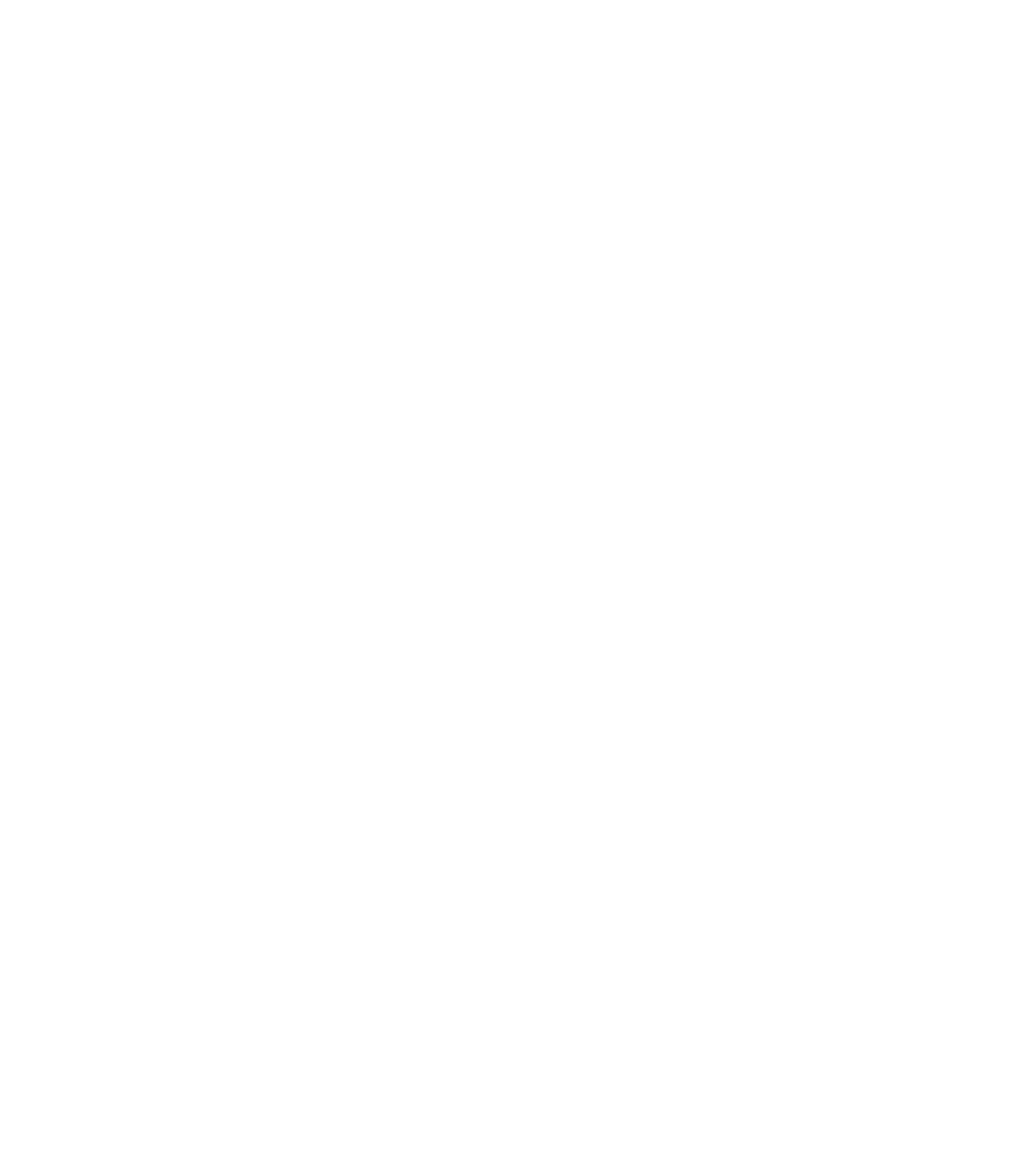
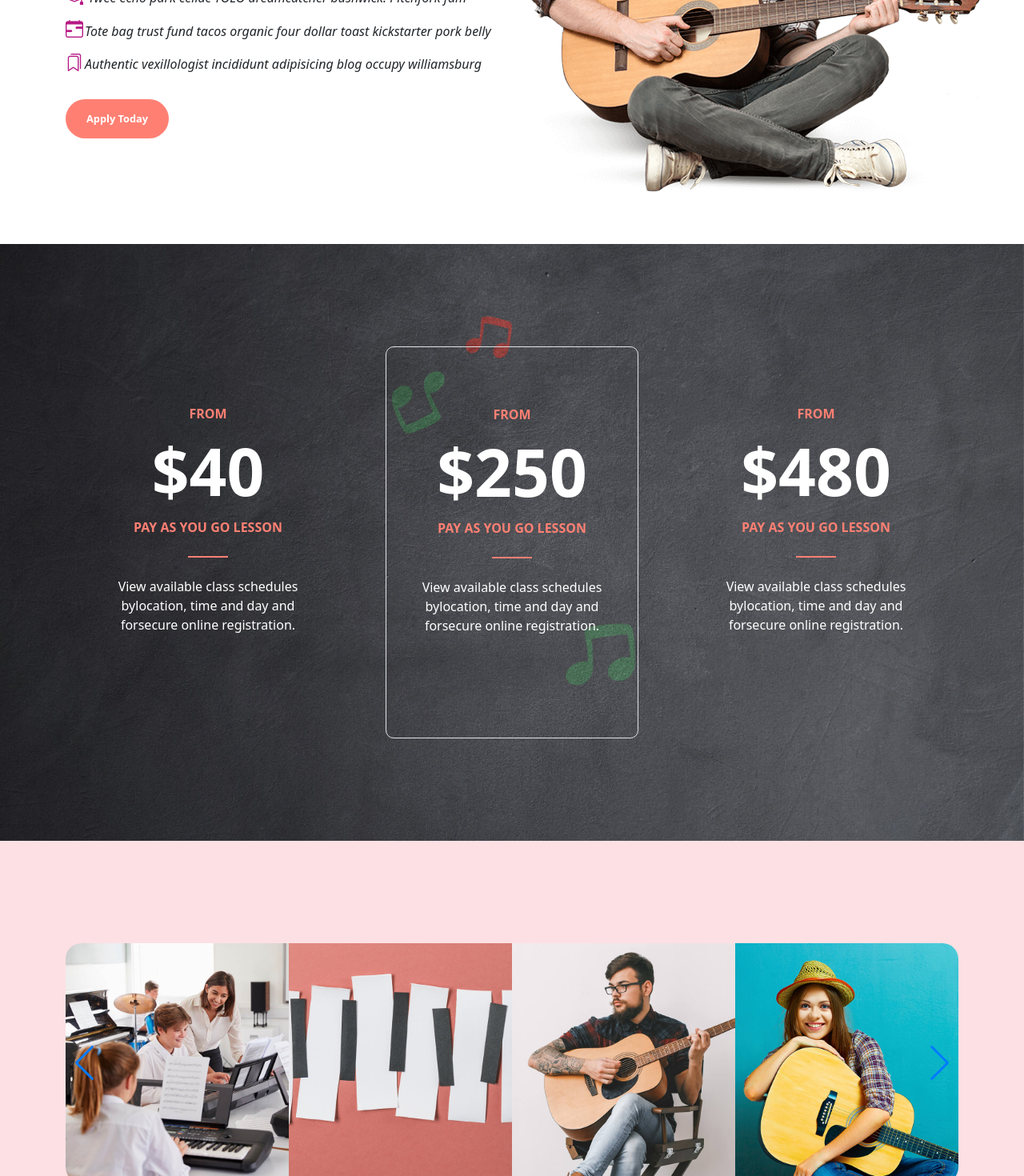
Before and after one commit to curiousdilip/letslearnmusic, a Next.js app: page /single-course in a window 1280 px wide. Shown: the part 1920-3390 px from the top of the page at 80% size. Before the commit the page ends 1935 px from the top, so only its background shows below. Built offline with nearby package versions, Linux system fonts and the light colour scheme.

Commit message:
prices and gallery added

```diff
--- a/app/courses/page.jsx
+++ b/app/courses/page.jsx
@@ -1,7 +1,7 @@
 import Image from "next/image";
 import Footer from "../components/footer";
 import Header2 from "../components/header2";
-import "./courses.css"
+import "./courses.css";
 import Courses from "../components/Course";
 export default function About() {
   return (
@@ -14,7 +14,7 @@ export default function About() {
               <div className="col-md-8">
                 <span>Courses </span>
                 <h2>
-                  Choose a program       <br /> that suits you
+                  Choose a program <br /> that suits you
                 </h2>
               </div>
               <div className="col-md-4">
--- a/app/single-course/page.jsx
+++ b/app/single-course/page.jsx
@@ -1,6 +1,9 @@
+import Courses from "../components/Course";
 import Footer from "../components/footer";
 import Header2 from "../components/header2";
 import "./single-course.css";
+import "../courses/courses.css";
+import Gallery from "../components/gallery";
 export default function About() {
   return (
     <>
@@ -106,7 +109,76 @@ export default function About() {
             </div>
           </div>
         </section>
+        <section id="courses">
+          <div className="container">
+            <Courses
+              title="Level A "
+              subtitle="Beginner"
+              description="Elevate your vector art in the advanced digital Illustration course at Tabula. Instructor-led creative classes at your pace."
+              f1="Twee echo park celiac YOLO dreamcatcher bushwick. Pitchfork fam
+              "
+              f2="Tote bag trust fund tacos organic four dollar toast kickstarter pork belly
+              "
+              f3="Authentic vexillologist incididunt adipisicing blog occupy williamsburg
+              "
+              link="/single-course"
+              src="/img/inner_hero_01.png"
+              layout="left"
+            />
+          </div>
+        </section>
+        <section id="prices">
+          <div className="container">
+            <div className="row">
+              <div className="col-md-4">
+                <div className="price">
+                  <span className="subtitle">from</span>
+                  <h3>$40</h3>
+                  <span className="title">Pay as you go lesson</span>
+                  <hr />
+                  <p className="description">
+                    View available class schedules bylocation, time and day and
+                    forsecure online registration.
+                  </p>
+                </div>
+              </div>
+              <div className="col-md-4">
+                <div className="price border">
+                  <span className="subtitle">from</span>
+                  <h3>$250</h3>
+                  <span className="title">Pay as you go lesson</span>
+                  <hr />
+                  <p className="description">
+                    View available class schedules bylocation, time and day and
+                    forsecure online registration.
+                  </p>
+                </div>
+              </div>
+              <div className="col-md-4">
+                <div className="price">
+                  <span className="subtitle">from</span>
+                  <h3>$480</h3>
+                  <span className="title">Pay as you go lesson</span>
+                  <hr />
+                  <p className="description">
+                    View available class schedules bylocation, time and day and
+                    forsecure online registration.
+                  </p>
+                </div>
+              </div>
+            </div>
+          </div>
+        </section>
 
+        <section id="gallery">
+          <div className="container">
+            <div className="row">
+              <div className="col-md-12">
+                <Gallery />
+              </div>
+            </div>
+          </div>
+        </section>
         <Footer />
       </main>
     </>
--- a/app/single-course/single-course.css
+++ b/app/single-course/single-course.css
@@ -63,3 +63,72 @@
   font-size: 18px;
   color: #fff;
 }
+
+#prices {
+  padding: 128px 0;
+  background: url("/img/pricing-bg.jpg") fixed;
+  background-size: cover;
+}
+
+#prices .price {
+  margin: 0 20px;
+  padding: 40px;
+  text-align: center;
+  padding: 4.5em 2em 7em 2em;
+}
+
+#prices .price.border {
+  border: 1px solid white;
+  border-radius: 10px;
+}
+
+#prices .price .subtitle {
+  display: block;
+  color: #ff8073;
+  font-size: 16px;
+  font-weight: 600;
+  text-transform: uppercase;
+}
+
+#prices .price h3 {
+  color: #fff;
+  font-size: 82px;
+  font-weight: 600;
+  text-transform: uppercase;
+  margin: 10px 0;
+}
+
+#prices .price .title {
+  display: block;
+  color: #ff8073;
+  font-size: 16px;
+  font-weight: 600;
+  text-transform: uppercase;
+}
+
+#prices .price hr {
+  border-top: 2px solid #ff8073;
+  opacity: 1;
+  margin: 24px auto;
+  width: 20%;
+}
+
+#prices .price .description {
+  color: #fff;
+  font-size: 16px;
+}
+
+#gallery {
+  padding: 128px 0;
+  background-color: #fde0e4;
+}
+
+#gallery .gallery {
+  max-width: 1200px;
+  height: 300px;
+  border-radius: 20px;
+}
+
+#gallery .gallery img {
+  width: 300px;
+}
```
